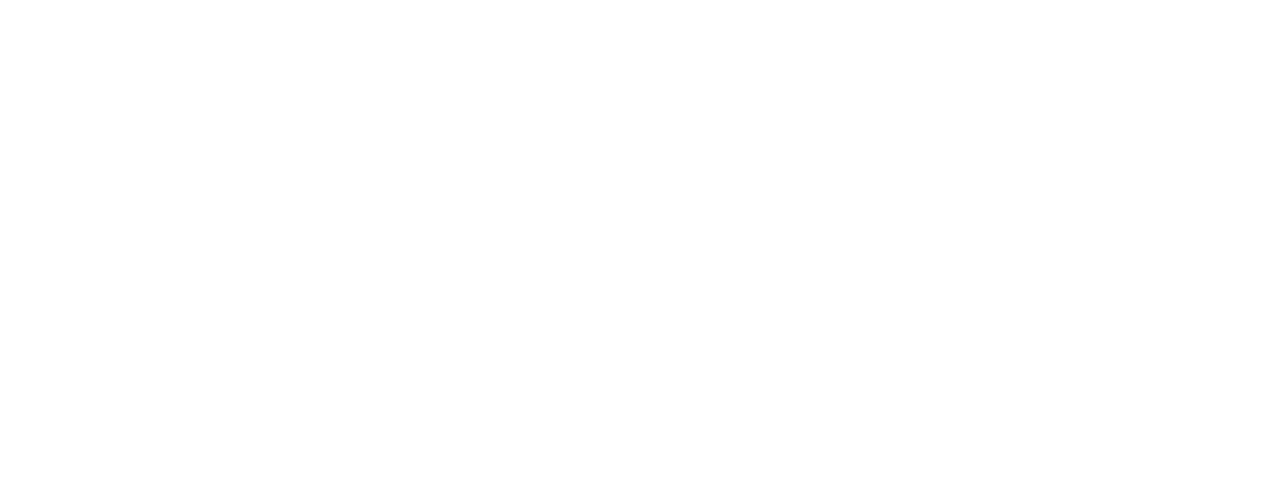
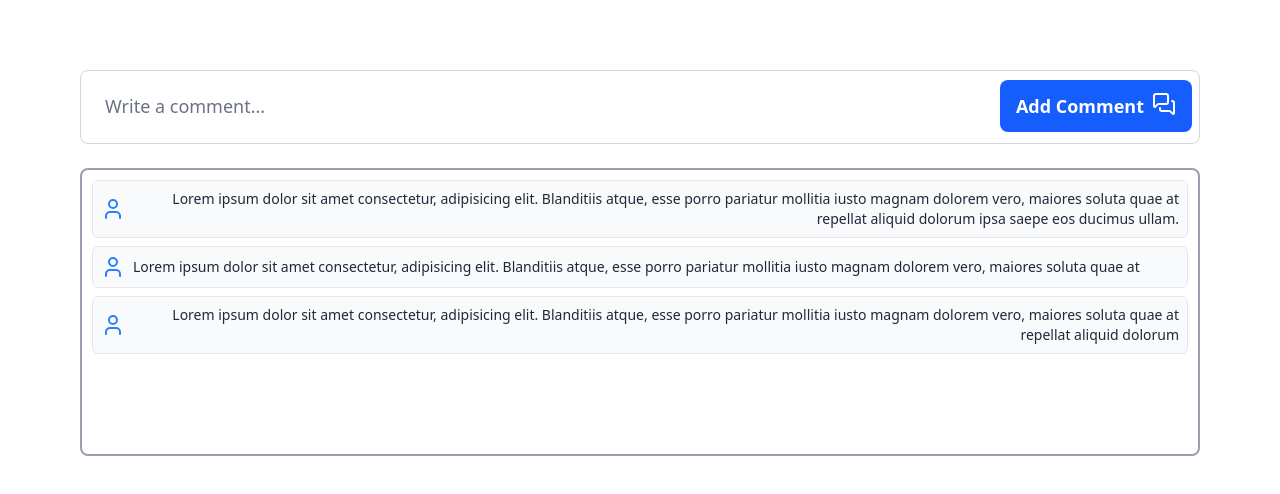
Before and after one commit to o064/REstate-front-end, a React (Vite) app: page /estateDetails in a window 1280 px wide. Shown: the part 1904-2398 px from the top of the page. Before the commit the page ends 1990 px from the top, so only its background shows below. Built offline with nearby package versions, Linux system fonts and the light colour scheme.

Commit message:
create comment componant

```diff
--- /dev/null
+++ b/src/components/comments/Comments.tsx
@@ -0,0 +1,64 @@
+import { useState } from "react";
+import Button from "../../ui/Button";
+import Input from "../../ui/Input";
+import InputField from "../Form/InputField";
+import { MessagesSquareIcon, User } from "lucide-react";
+
+type CommentProps = {
+  comment: string[];
+  Func: (comments: string[]) => void;
+};
+
+const Comments = ({ comment, Func }: CommentProps) => {
+  const [newComment, setNewComment] = useState("");
+
+  const handleAddComment = () => {
+    if (!newComment.trim()) return;
+    Func([...comment, newComment.trim()]);
+    setNewComment("");
+  };
+
+  return (
+    <section className="mb-36">
+      <div className="relative">
+        <InputField id="comment">
+          <Button
+            onClick={handleAddComment}
+            className="absolute right-2 top-2.5 w-fit text-sm md:text-lg"
+            icon={<MessagesSquareIcon />}
+          >
+            Add Comment
+          </Button>
+
+          <Input
+            type="text"
+            id="comment"
+            name="comment"
+            placeholder="Write a comment..."
+            className="p-6 bg-white placeholder:text-gray-500 placeholder:md:text-lg text-black border-gray-300 outline-none"
+            value={newComment}
+            onChange={(e) => setNewComment(e.target.value)}
+          />
+        </InputField>
+      </div>
+
+      <div className="p-2.5 border-2 border-gray-400 h-72 overflow-y-auto space-y-2 mt-6 rounded-lg">
+        {comment.length === 0 ? (
+          <p className="text-gray-500 text-center mt-8">No comments yet.</p>
+        ) : (
+          comment.map((item, idx) => (
+            <div
+              key={idx}
+              className="flex items-center gap-2 border border-gray-200 rounded-md p-2 bg-gray-50"
+            >
+              <span className="text-2xl"><User className="text-blue-500" /></span>
+              <p className="text-sm font-medium text-gray-800">{item}</p>
+            </div>
+          ))
+        )}
+      </div>
+    </section>
+  );
+};
+
+export default Comments;
--- a/src/pages/PropertyDetails.tsx
+++ b/src/pages/PropertyDetails.tsx
@@ -1,11 +1,13 @@
 import { MapPin, Phone, Bed, Bath, Ruler, Heart } from "lucide-react";
-import { useState } from "react";
+import { useEffect, useState } from "react";
 import SiteMap from "../components/siteMap/SiteMap";
 import Button from "../ui/Button";
 import PropertyCard from "../ui/PropertyCard";
+import Commnts from "../components/comments/Comments";
 
 const PropertyDetails = () => {
   const [src, setSrc] = useState(0);
+  const [comment, setComment] = useState<string[]>([]);
 
   const property = {
     title: "شقة فاخرة في المعادي",
@@ -28,6 +30,11 @@
       "https://images.dubizzle.com.eg/thumbnails/146038765-400x300.webp",
       "https://images.dubizzle.com.eg/thumbnails/146038769-400x300.webp",
     ],
+    Commnts: [
+      "Lorem ipsum dolor sit amet consectetur, adipisicing elit. Blanditiis atque, esse porro pariatur mollitia iusto magnam dolorem vero, maiores soluta quae at repellat aliquid dolorum ipsa saepe eos ducimus ullam.",
+      "Lorem ipsum dolor sit amet consectetur, adipisicing elit. Blanditiis atque, esse porro pariatur mollitia iusto magnam dolorem vero, maiores soluta quae at",
+      "Lorem ipsum dolor sit amet consectetur, adipisicing elit. Blanditiis atque, esse porro pariatur mollitia iusto magnam dolorem vero, maiores soluta quae at repellat aliquid dolorum",
+    ]
   };
 
   const similarProperties = [
@@ -54,6 +61,9 @@
         "https://img-4.aqarmap.com.eg/new-aqarmap-media/slider-photo-watermarked-logo-large/2506/683c4f22e696a972766983.png/2510/68e25a8a33845018562350.jfif",
     },
   ];
+  useEffect(() => {
+    setComment(property.Commnts)
+  }, []);
 
   return (
     <div className="max-w-6xl mx-auto p-4 space-y-8 text-right">
@@ -86,11 +96,10 @@
               key={index}
               src={img}
               alt={`thumb-${index}`}
-              className={`h-24 object-cover rounded-lg cursor-pointer border-2 transition ${
-                src === index
+              className={`h-24 object-cover rounded-lg cursor-pointer border-2 transition ${src === index
                   ? "border-blue-500 scale-105"
                   : "border-transparent hover:border-gray-300"
-              }`}
+                }`}
               onClick={() => setSrc(index)}
             />
           ))}
@@ -141,7 +150,7 @@
       </section>
 
       {/* خريطة الموقع */}
-      <SiteMap lat={property.lat} lng={property.lng}/>
+      <SiteMap lat={property.lat} lng={property.lng} />
 
       {/* بيانات المعلن */}
       <section className="border rounded-xl p-4 flex justify-between items-center bg-gray-50 shadow-sm">
@@ -151,7 +160,7 @@
             <Phone size={16} className="text-blue-500" /> {property.agent.phone}
           </p>
         </div>
-        <Button children="Call now" className="w-fit" icon={<Phone/>}/>
+        <Button children="Call now" className="w-fit" icon={<Phone />} />
       </section>
 
       {/* عقارات مشابهة */}
@@ -163,11 +172,12 @@
               key={item.id}
               className="border rounded-xl overflow-hidden hover:shadow-lg transition group cursor-pointer"
             >
-              <PropertyCard property={item}/>
+              <PropertyCard property={item} />
             </div>
           ))}
         </div>
       </section>
+      <Commnts comment={comment} Func={setComment}/>
     </div>
   );
 };
```
